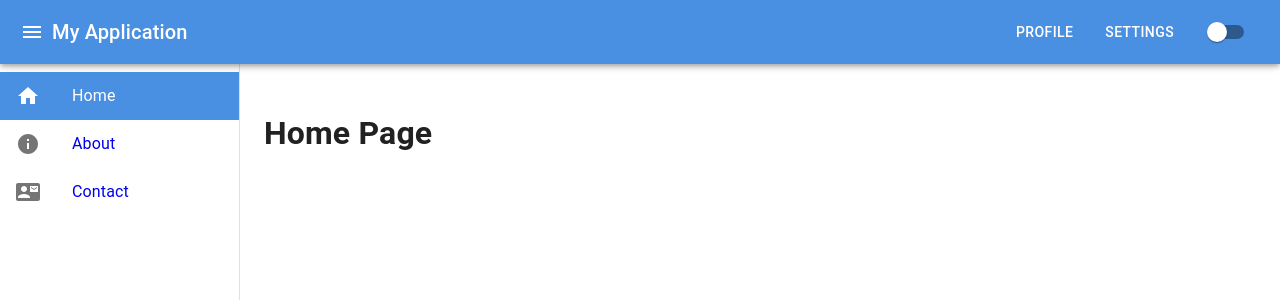
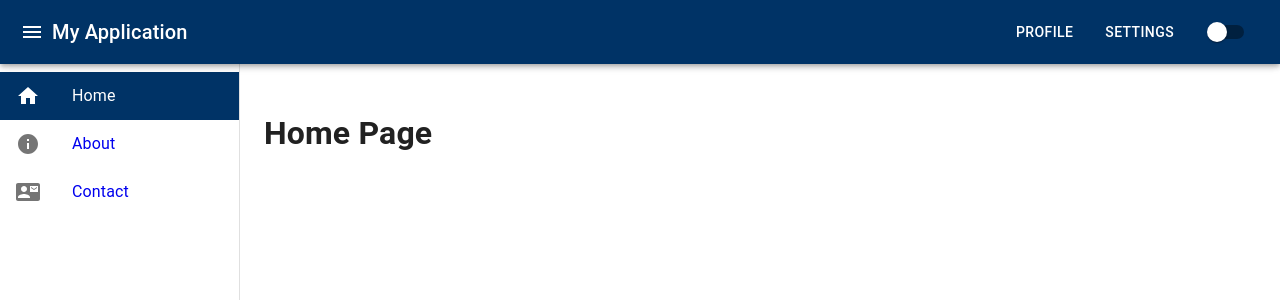
Before and after one commit to lakshmi53/mui-demo, a React (Create React App) app: page / in a window 1280 px wide. Shown: the top 300 px of the page. Built offline with nearby package versions, Linux system fonts and the light colour scheme.

Commit message:
theme color is changed

```diff
--- a/src/App.tsx
+++ b/src/App.tsx
@@ -17,9 +17,30 @@ const App: React.FC = () => {
   const theme = createTheme({
     palette: {
       mode: darkMode ? "dark" : "light",
-      primary: { main: "#4A90E2" },
-      secondary: { main: "#FF5722" },
+      primary: { main: "#003366" },
+      secondary: { main: "#0088CC" },
+      // background: {
+      //   paper: '#ffffff',
+      // },
     },
+  });
+
+  const CHTheme = createTheme({
+    typography: {
+      fontFamily: 'RingsideRegular, Arial, sans-serif',
+    },
+    palette: {
+      primary: {
+        main: '#003366', // Dark blue
+      },
+      secondary: {
+        main: '#0088CC', // Lighter blue on hover
+      },
+      background: {
+        paper: '#ffffff',
+      },
+    }
+
   });
 
   // Media query to check for small screens
```
